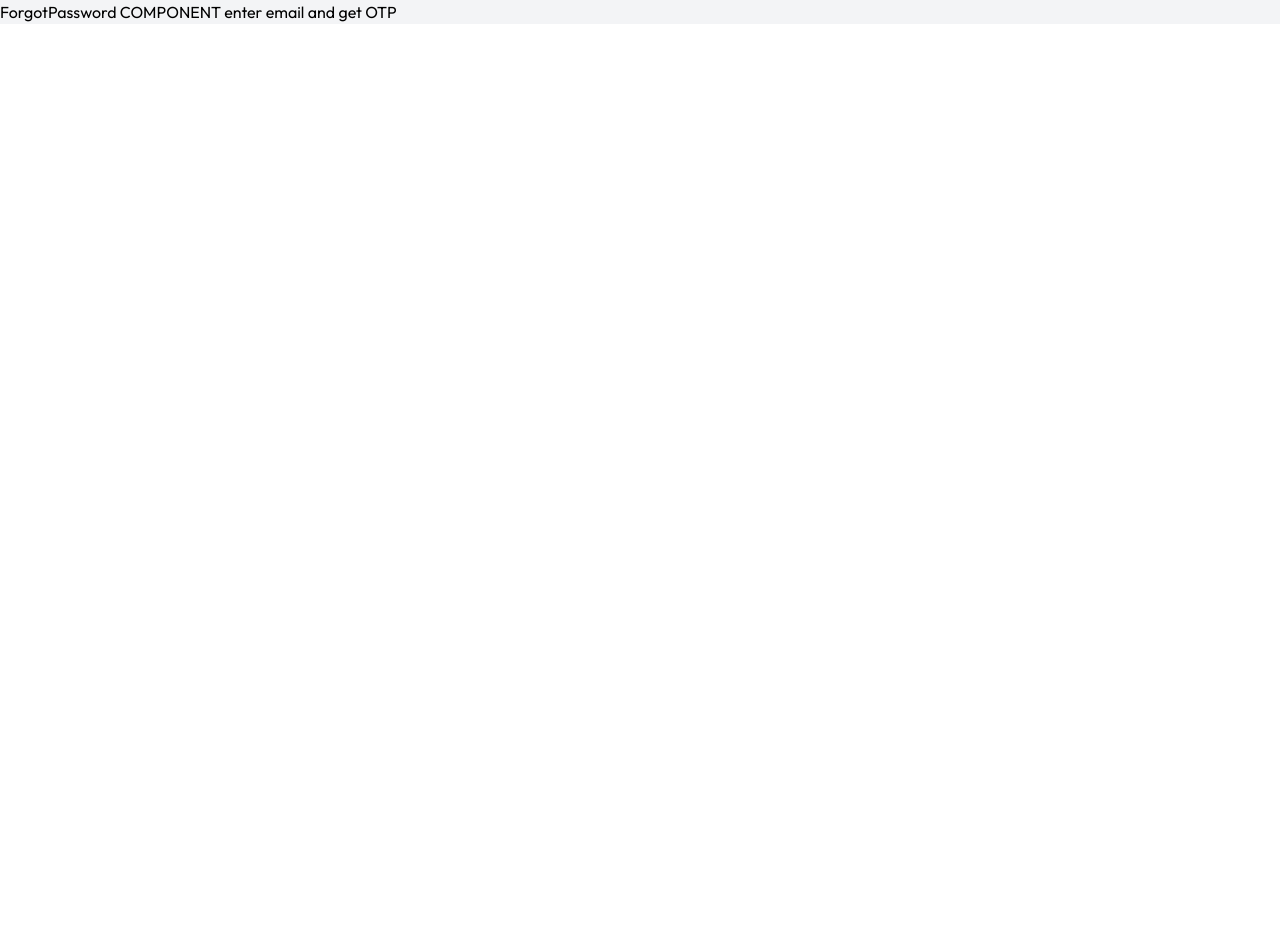
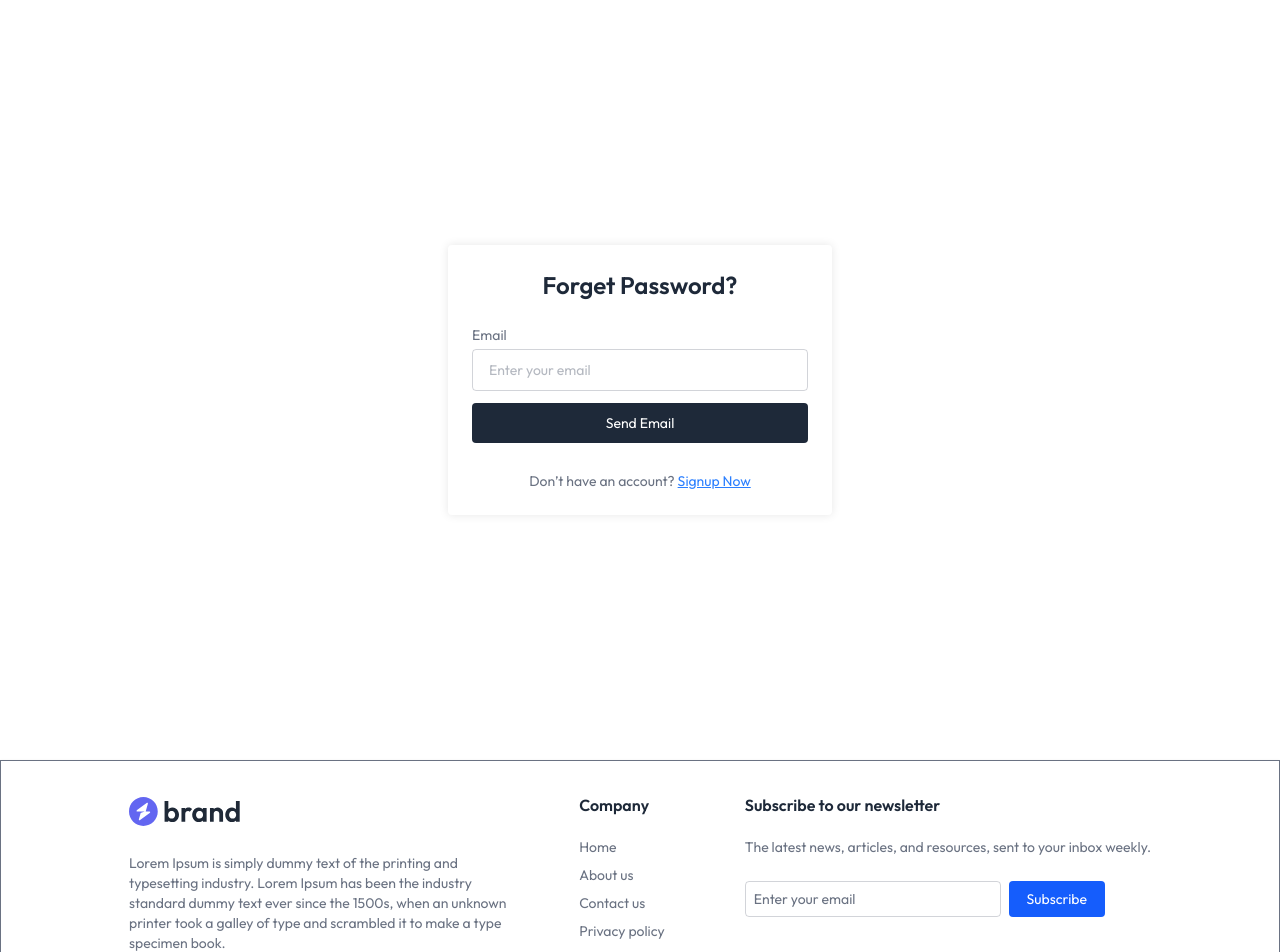
Before and after one commit to Warano02/Tiwfbooster_front, a React (Vite) app: page /auth/forgot-password in a window 1280 px wide. Shown: the top 952 px of the page. Before the commit the page ends 800 px from the top, so only its background shows below. Built offline with nearby package versions, Linux system fonts and the light colour scheme.

Commit message:
recovry  pass

```diff
--- a/src/Layout/Auth.jsx
+++ b/src/Layout/Auth.jsx
@@ -12,7 +12,7 @@ function Auth() {
     // }
     return (
         <>
-            <div className="w-full h-full bg-gray-100">
+            <div className="w-full h-full">
                 <Outlet />
             </div>
         </>
--- a/src/components/Footer1.jsx
+++ b/src/components/Footer1.jsx
@@ -1,9 +1,11 @@
+import { Link } from 'react-router-dom'
 import { assets } from '../assets/assets'
+import Subscribe1 from './news/Subscribe1'
 
 function Footer1() {
     return (
         <div>
-            <footer className="px-6 md:px-16 lg:px-24 xl:px-32 pt-8 w-full text-gray-500">
+            <footer className="border-t-0.2 shadow border px-6 md:px-16 lg:px-24 xl:px-32 pt-8 w-full text-gray-500">
                 <div className="flex flex-col md:flex-row justify-between w-full gap-10 border-b border-gray-500/30 pb-6">
                     <div className="md:max-w-96">
                         <img className="h-9" src={assets.icon.logoDark} alt="dummyLogoDark" />
@@ -17,26 +19,23 @@ function Footer1() {
                         <div>
                             <h2 className="font-semibold mb-5 text-gray-800">Company</h2>
                             <ul className="text-sm space-y-2">
-                                <li><a href="#">Home</a></li>
-                                <li><a href="#">About us</a></li>
-                                <li><a href="#">Contact us</a></li>
-                                <li><a href="#">Privacy policy</a></li>
+                                <li><Link to={"/"}>Home</Link></li>
+                                <li><Link to={"/"} >About us</Link></li>
+                                <li><Link to={"/"} >Contact us</Link></li>
+                                <li><Link to={"/"} >Privacy policy</Link></li>
                             </ul>
                         </div>
                         <div>
                             <h2 className="font-semibold text-gray-800 mb-5">Subscribe to our newsletter</h2>
                             <div className="text-sm space-y-2">
                                 <p>The latest news, articles, and resources, sent to your inbox weekly.</p>
-                                <div className="flex items-center gap-2 pt-4">
-                                    <input className="border border-gray-500/30 placeholder-gray-500 outline-none w-full max-w-64 h-9 rounded px-2" type="email" placeholder="Enter your email" />
-                                    <button className="bg-blue-600 w-24 h-9 text-white rounded">Subscribe</button>
-                                </div>
+                                <Subscribe1 />
                             </div>
                         </div>
                     </div>
                 </div>
                 <p className="pt-4 text-center text-xs md:text-sm pb-5">
-                    Copyright 2024 © Company name. All Right Reserved.
+                    Copyright {new Date().getFullYear()} © Company name. All Right Reserved.
                 </p>
             </footer>
         </div>
--- /dev/null
+++ b/src/components/news/Subscribe1.jsx
@@ -0,0 +1,16 @@
+import { useState } from "react"
+
+function Subscribe1() {
+    const [email,setEmail]=useState("")
+    const handleSubmit=async (e) => {
+        e.preventDefault()
+    }
+    return (
+        <form onSubmit={handleSubmit} className="flex items-center gap-2 pt-4">
+            <input onChange={(e)=>setEmail(e.target.value)} value={email} className="border border-gray-500/30 placeholder-gray-500 outline-none w-full max-w-64 h-9 rounded px-2" type="email" placeholder="Enter your email" required/>
+            <button className="bg-blue-600 w-24 h-9 text-white rounded cursor-pointer" type="submit">Subscribe</button>
+        </form>
+    )
+}
+
+export default Subscribe1
--- a/src/pages/auth/ForgotPassword.jsx
+++ b/src/pages/auth/ForgotPassword.jsx
@@ -1,10 +1,20 @@
+import { Link } from "react-router-dom"
+import Footer1 from "../../components/Footer1"
 
 function ForgotPassword() {
   return (
-    <div>
-
-       ForgotPassword COMPONENT enter email and get OTP
-    </div>
+    <>
+      <div className="flex justify-center items-center w-full h-[95vh]">
+        <div className="bg-white text-gray-500 max-w-96 mx-4 md:p-6 p-4 text-left text-sm rounded shadow-[0px_0px_10px_0px] shadow-black/10">
+          <h2 className="text-2xl font-semibold mb-6 text-center text-gray-800">Forget Password?</h2>
+          <label htmlFor="email">Email</label>
+          <input id="email" className="w-full border mt-1 border-gray-500/30 focus:border-indigo-500 outline-none rounded py-2.5 px-4" type="email" placeholder="Enter your email" />
+          <button type="button" className="w-full my-3 cursor-pointer bg-gray-800 active:scale-95 transition py-2.5 rounded text-white">Send Email</button>
+          <p className="text-center mt-4">Don’t have an account? <Link to={"/auth/signup"} className="text-blue-500 underline">Signup Now</Link></p>
+        </div>
+      </div>
+      <Footer1 />
+    </>
   )
 }
 
```
